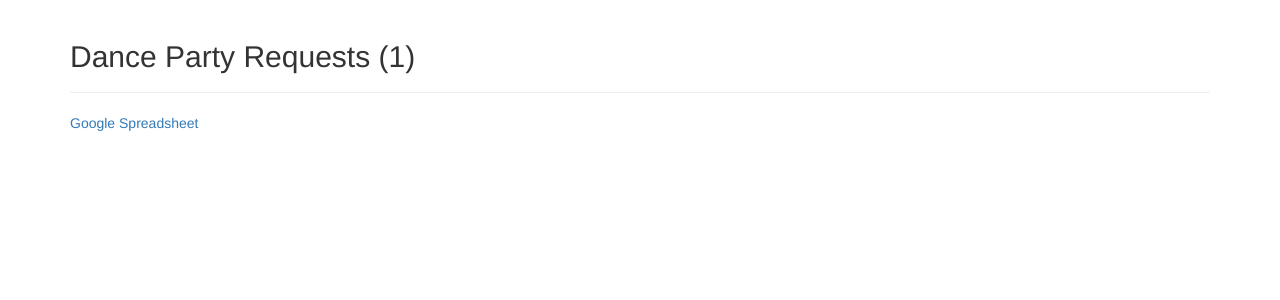
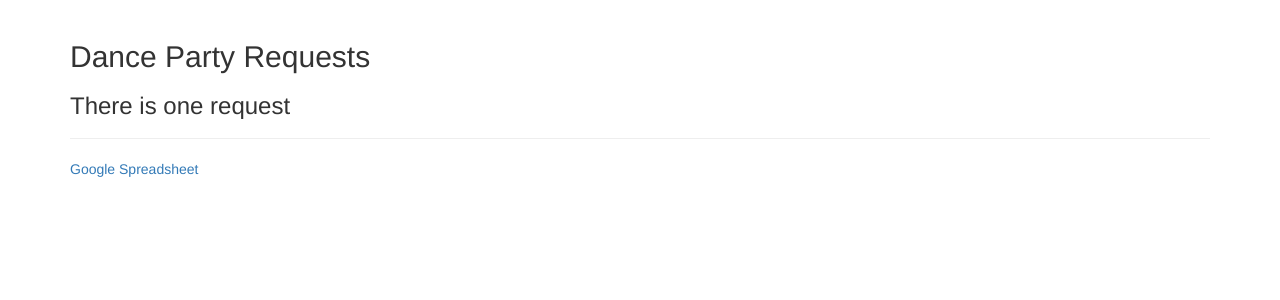
Before and after one commit to yanigisawa/party-requests, a Flask app: template app/templates/base.html in a window 1280 px wide. Shown: the top 300 px of the page. Run offline with Flask 2, Linux system fonts and the light colour scheme; the template is opened without the code that fills it: most values are stand-ins (such as "Sample title", 1, 10 or a date in 2020); some libraries are stand-ins or nearby versions.

Commit message:
- Adding a line to explicitly list the number of requests on the page.

```diff
--- a/app/templates/base.html
+++ b/app/templates/base.html
@@ -34,7 +34,12 @@
     <div class="container" role="main">
 
         <div class="page-header image">
-            <h2>Dance Party Requests ({{ model.requestCount }})</h2>
+            <h2>Dance Party Requests</h2>
+            {% if model.requestCount == 1 %}
+              <h3>There is one request</h3>
+            {% else %}
+              <h3>There are {{ model.requestCount }} requests</h3>
+            {% endif %}
             <!--<img src="static/party time sean 5x7.png" /> -->
         </div>
 
```
